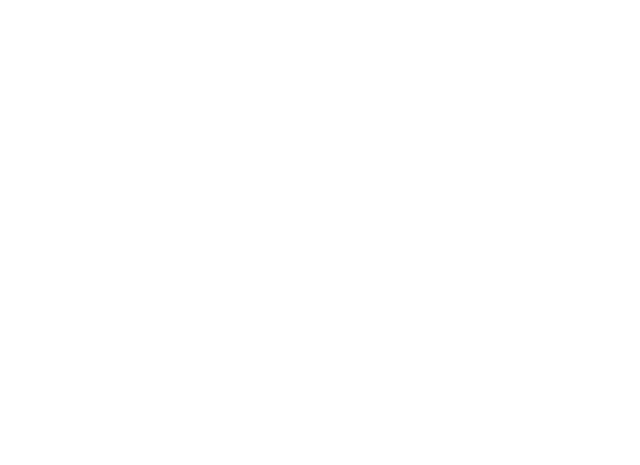
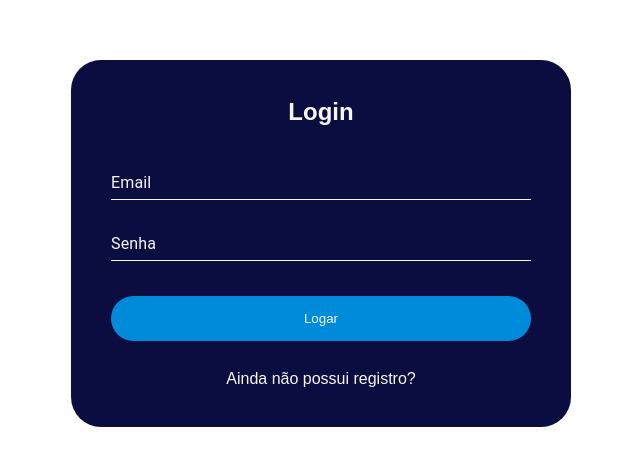
Before and after one commit to quickfix-team/quickfix, a React (Vite) app: page /login in a window 1280 px wide. Shown: the part 157-622 px from the top of the page, without its empty margins (319-959 px from the left). Built offline with nearby package versions, Linux system fonts and the light colour scheme.

Commit message:
feat: created base structure component to Login page

```diff
--- a/src/pages/Login/index.tsx
+++ b/src/pages/Login/index.tsx
@@ -1,3 +1,15 @@
+import { FormLogin } from '../../components/Form/FormLogin';
+import { Link } from '../../styles/Buttons';
+import { FormCard } from '../../styles/Cards';
+
 export const Login = () => {
-    return <></>;
+    return (
+        <FormCard>
+            <div>
+                <h2>Login</h2>
+                <FormLogin />
+                <Link to='/register'>Ainda não possui registro?</Link>
+            </div>
+        </FormCard>
+    );
 };
```
